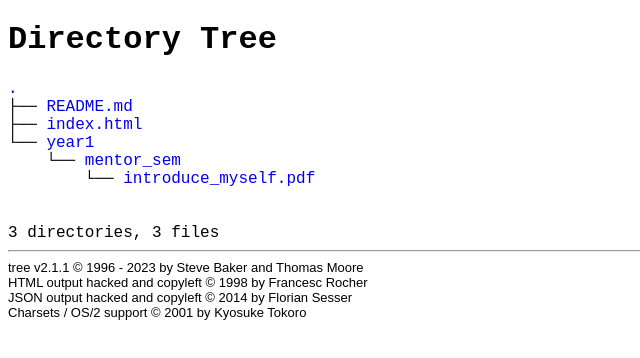
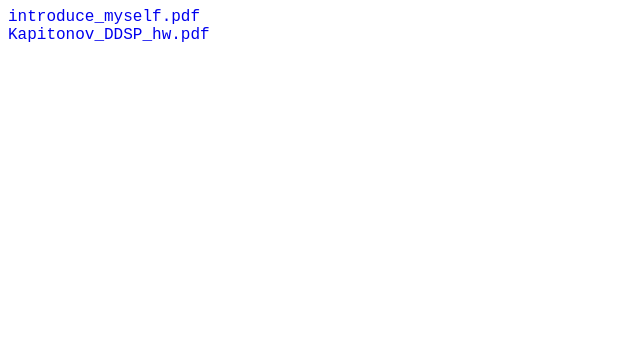
Before and after one commit to kapitonovk/hse_26_27_public, a plain HTML site: page index.html in a window 1280 px wide. Shown: the whole page, without its empty margins (0-640 px from the left). Drawn offline with Linux system fonts and the light colour scheme.

Commit message:
index.html

```diff
--- a/index.html
+++ b/index.html
@@ -24,24 +24,9 @@
  </style>
 </head>
 <body>
-	<h1>Directory Tree</h1><p>
-	<a href="./">.</a><br>
-	├── <a href="./README.md">README.md</a><br>
-	├── <a href="./index.html">index.html</a><br>
-	└── <a href="./year1/">year1</a><br>
-	&nbsp;&nbsp;&nbsp; └── <a href="./year1/mentor_sem/">mentor_sem</a><br>
-	&nbsp;&nbsp;&nbsp; &nbsp;&nbsp;&nbsp; └── <a href="./year1/mentor_sem/introduce_myself.pdf">introduce_myself.pdf</a><br>
-<br><br><p>
 
-3 directories, 3 files
+    <p> <a href="year1/mentor_sem/introduce_myself.pdf">introduce_myself.pdf</a></p>
+    <p> <a href="year1/ddsp/Kapitonov_DDSP_hw.pdf">Kapitonov_DDSP_hw.pdf</a></p>
 
-</p>
-	<hr>
-	<p class="VERSION">
-		 tree v2.1.1 © 1996 - 2023 by Steve Baker and Thomas Moore <br>
-		 HTML output hacked and copyleft © 1998 by Francesc Rocher <br>
-		 JSON output hacked and copyleft © 2014 by Florian Sesser <br>
-		 Charsets / OS/2 support © 2001 by Kyosuke Tokoro
-	</p>
 </body>
 </html>
```
